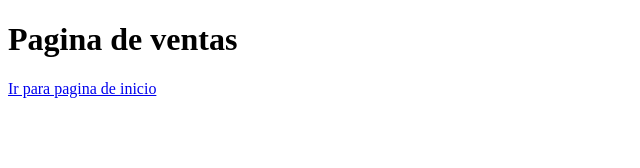
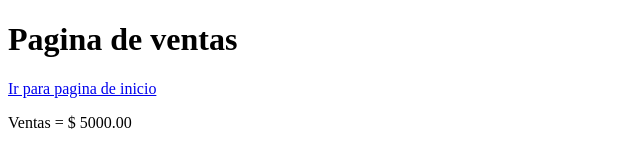
Before and after one commit to rafosanchez/aulagithub, a plain HTML site: page ventas.html in a window 1280 px wide. Shown: the whole page, without its empty margins (0-640 px from the left). Drawn offline with Linux system fonts and the light colour scheme.

Commit message:
incremento de las ventas

```diff
--- a/ventas.html
+++ b/ventas.html
@@ -9,5 +9,6 @@
 <body>
     <h1>Pagina de ventas </h1>
     <a href="index.html"> Ir para pagina de inicio </a>
+    <p>Ventas = $ 5000.00</p>
 </body>
 </html>
```
